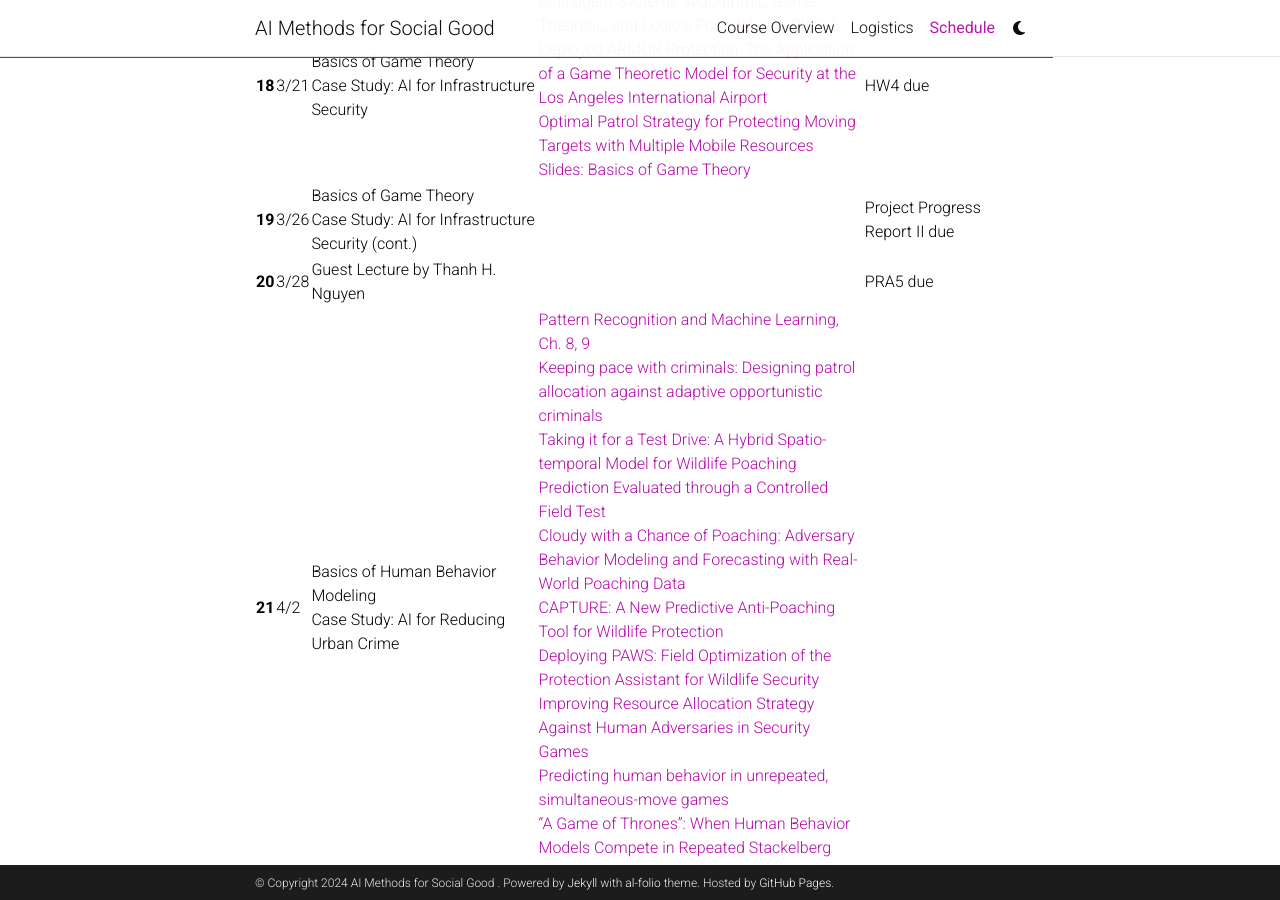
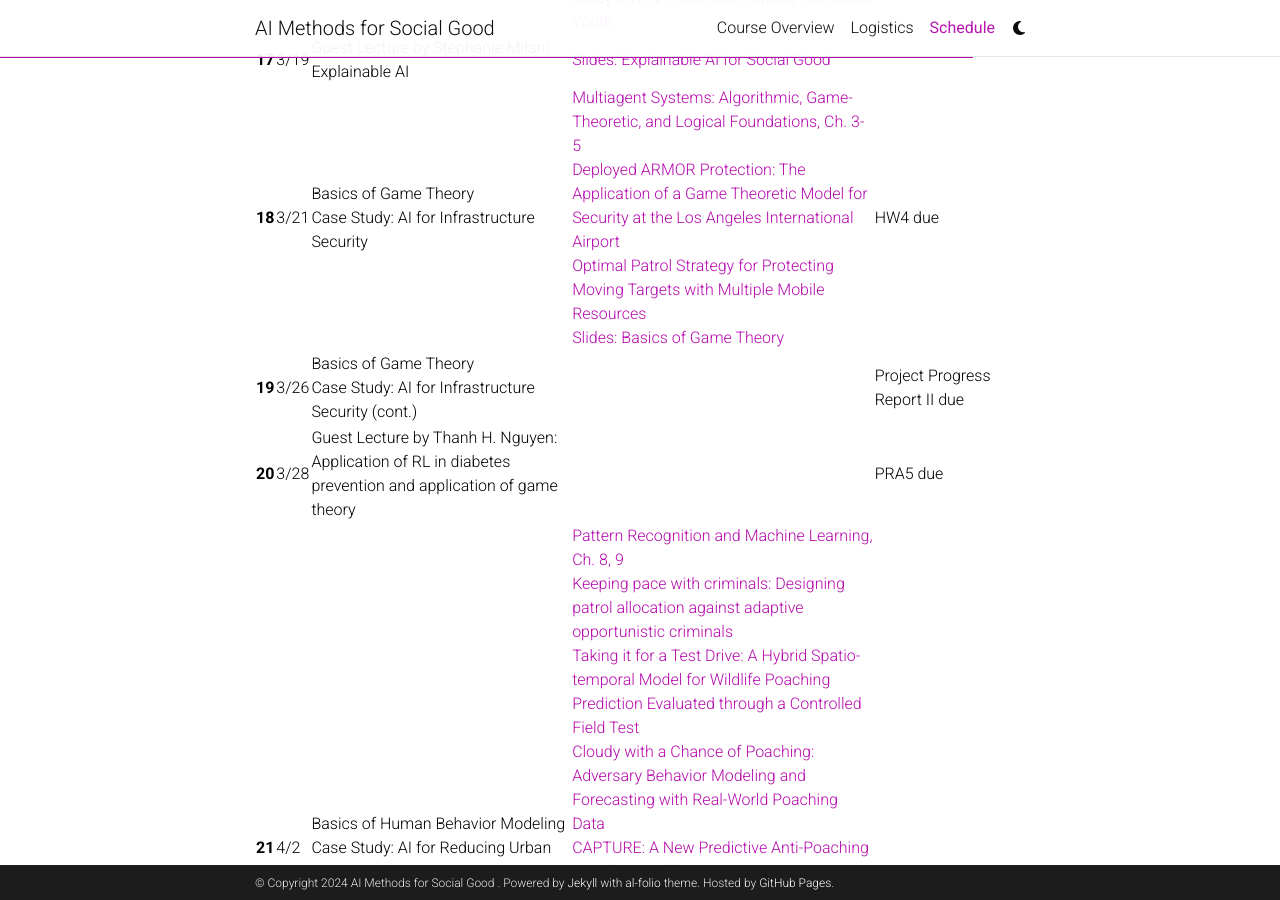
Before and after one commit to AIandSocialGoodLab/17737s24, a Jekyll site: the page built from _pages/schedule.md, in a window 1280 px wide and 900 px high, scrolled down 2648 px. Built offline with Jekyll 4.4.1, drawn with Linux system fonts in a browser that asks for light colours; comment, search, counter and statistics services are not loaded; a style sheet for code colours, icons or effects is not loaded.

Commit message:
Update talk title

```diff
--- a/_data/lectures.yml
+++ b/_data/lectures.yml
@@ -161,7 +161,7 @@
   topic: "Basics of Game Theory<br/>Case Study: AI for Infrastructure Security (cont.)"
   note: Project Progress Report II due
 - date:	3/28
-  topic: "Guest Lecture by Thanh H. Nguyen"
+  topic: "Guest Lecture by Thanh H. Nguyen: Application of RL in diabetes prevention and application of game theory"
   note: PRA5 due
 - date:	4/2
   topic: "Basics of Human Behavior Modeling<br/>Case Study: AI for Reducing Urban Crime"
```
